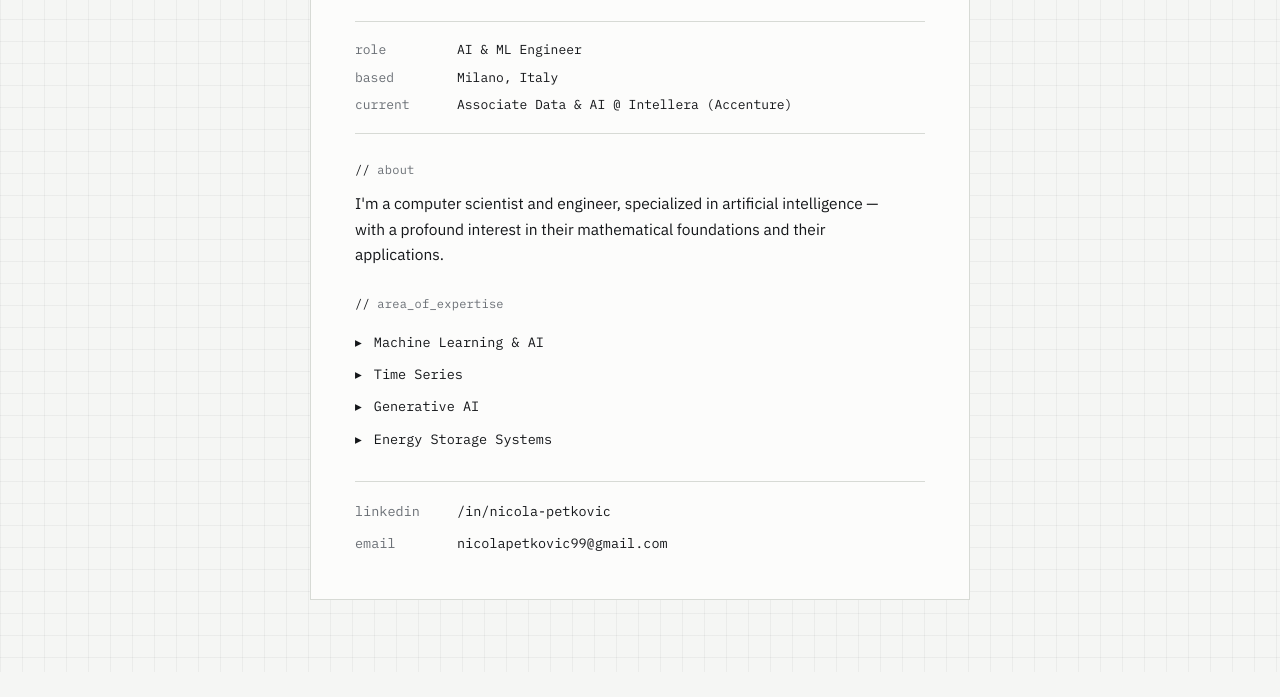
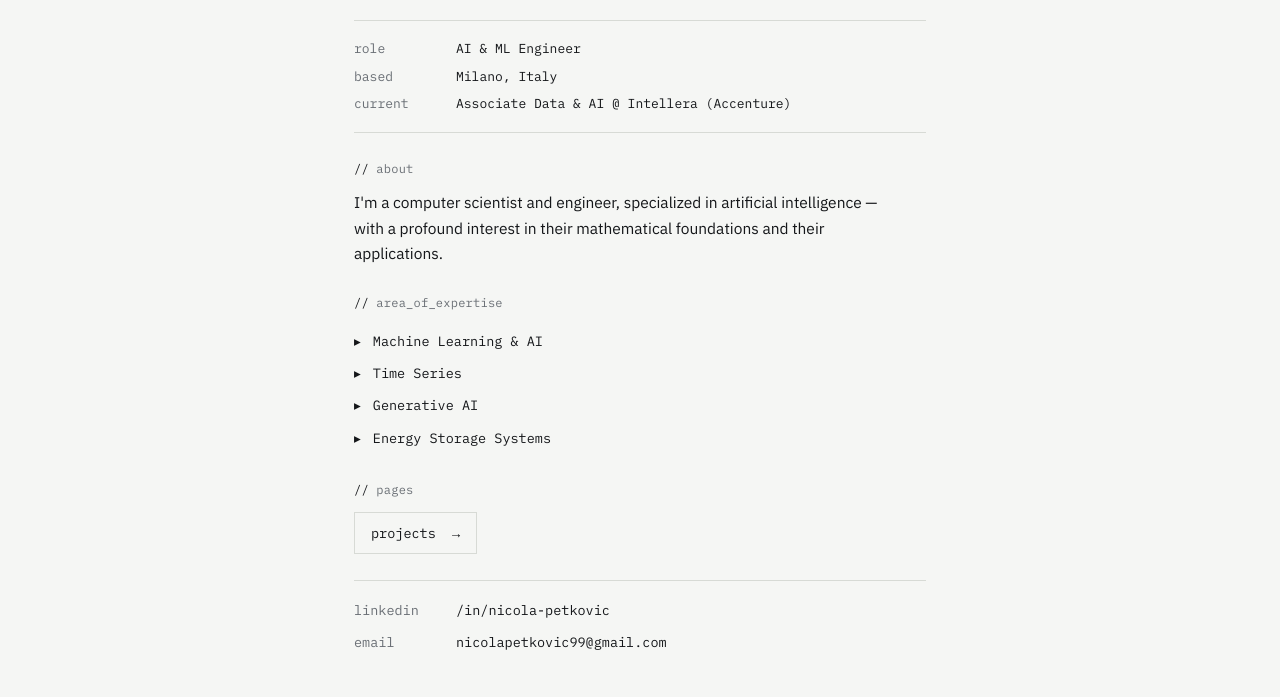
Before and after one commit to nicpetkovic/nicpetkovic.github.io, a plain HTML site: page index.html in a window 1280 px wide. Shown: the part 245-942 px from the top of the page. Before the commit the page ends 917 px from the top, so only its background shows below. Drawn offline with Linux system fonts and the light colour scheme.

Commit message:
Refactor index.html styles and add page button

```diff
--- a/index.html
+++ b/index.html
@@ -23,10 +23,6 @@
   html{-webkit-text-size-adjust:100%}
   body{
     background:var(--paper);
-    background-image:
-      linear-gradient(var(--grid) 1px,transparent 1px),
-      linear-gradient(90deg,var(--grid) 1px,transparent 1px);
-    background-size:22px 22px;
     color:var(--ink);
     font-family:var(--sans);
     line-height:1.65;
@@ -40,8 +36,8 @@
   .doc{
     max-width:660px;
     width:100%;
-    background:#FCFCFB;
-    border:1px solid var(--line);
+    background:transparent;
+    border:none;
     padding:clamp(24px,5vw,44px);
   }
 
@@ -120,6 +116,22 @@
   }
   ul.list li::before{content:"▸";color:var(--accent);flex:none}
 
+  .pagebtn{
+    font-family:var(--mono);
+    font-size:13.5px;
+    color:var(--ink);
+    text-decoration:none;
+    display:inline-block;
+    border:1px solid var(--line);
+    padding:9px 16px;
+    transition:border-color .15s ease,background .15s ease;
+  }
+  .pagebtn:hover,.pagebtn:focus-visible{
+    border-color:var(--ink);
+    background:var(--paper);
+    outline:none;
+  }
+
   .contact{
     border-top:1px solid var(--line);
     padding-top:18px;
@@ -184,6 +196,11 @@
       </ul>
     </section>
 
+    <section class="section">
+      <p class="heading">pages</p>
+      <a class="pagebtn" href="graphs.html">projects &nbsp;→</a>
+    </section>
+
     <section class="contact">
       <a href="https://www.linkedin.com/in/nicola-petkovic" target="_blank" rel="noopener"><span class="lbl">linkedin</span><span class="val">/in/nicola-petkovic</span></a>
       <a href="mailto:nicolapetkovic99@gmail.com"><span class="lbl">email</span><span class="val">nicolapetkovic99@gmail.com</span></a>
```
